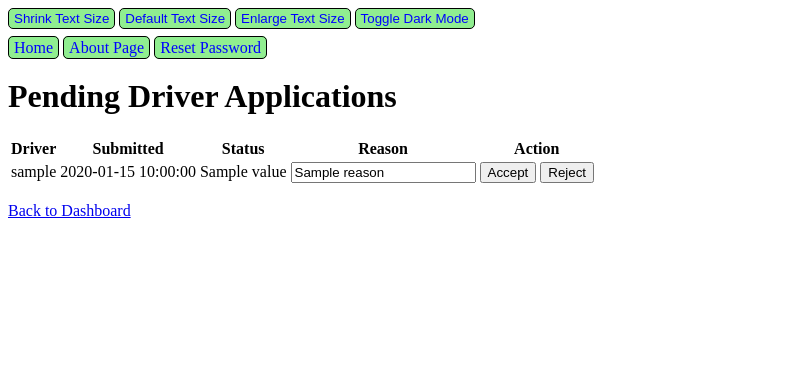
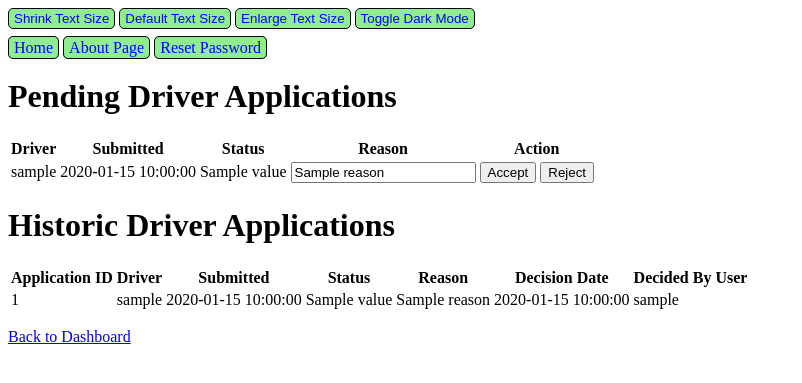
Before and after one commit to ppatel071/s26-CPSC4910-Team16, a Python web app: template app/templates/sponsor/driver_applications.html in a window 1280 px wide. Shown: the top 383 px of the page, without its empty margins (0-802 px from the left). Run offline with Jinja, Linux system fonts and the light colour scheme; the template is opened without the code that fills it: most values are stand-ins (such as "Sample title", 1, 10 or a date in 2020).

Commit message:
add historic driver applications

```diff
--- a/app/templates/sponsor/dashboard.html
+++ b/app/templates/sponsor/dashboard.html
@@ -7,7 +7,7 @@
 <p><a href="{{ url_for('sponsor.organization') }}">My Organization</a></p>
 <p><a href="{{ url_for('sponsor.profile_edit') }}">Edit My Profile</a></p>
 <p><a href="{{ url_for('sponsor.create_user') }}">Add Sponsor User</a></p>
-<p><a href="{{ url_for('sponsor.get_applications') }}">Pending Driver Applications</a></p>
+<p><a href="{{ url_for('sponsor.get_applications') }}">Driver Applications ({{ num_applications }})</a></p>
 
 <h2>Users</h2>
 {% if users %}
--- a/app/templates/sponsor/driver_applications.html
+++ b/app/templates/sponsor/driver_applications.html
@@ -5,7 +5,7 @@
 {% block content %}
 <h1>Pending Driver Applications</h1>
 
-{% if applications %}
+{% if pending_applications %}
   <table>
     <thead>
       <tr>
@@ -17,7 +17,7 @@
       </tr>
     </thead>
     <tbody>
-      {% for application in applications %}
+      {% for application in pending_applications %}
         <tr>
           <td>
             {% if application.driver and application.driver.user %}
@@ -51,5 +51,47 @@
   <p>No pending driver applications.</p>
 {% endif %}
 
+<h1>Historic Driver Applications</h1>
+{% if historic_applications %}
+  <table>
+    <thead>
+      <tr>
+        <th>Application ID</th>
+        <th>Driver</th>
+        <th>Submitted</th>
+        <th>Status</th>
+        <th>Reason</th>
+        <th>Decision Date</th>
+        <th>Decided By User</th>
+      </tr>
+    </thead>
+    <tbody>
+      {% for application in historic_applications %}
+        <tr>
+          <td>{{ application.application_id }}</td>
+          <td>
+            {% if application.driver and application.driver.user %}
+              {{ application.driver.user.username }}
+            {% else %}
+              Driver #{{ application.driver_id }}
+            {% endif %}
+          </td>
+          <td>{{ application.create_time }}</td>
+          <td>{{ application.status.value }}</td>
+          <td>{{ application.reason or '-' }}</td>
+          <td>{{ application.decision_date or '-' }}</td>
+          <td>
+            {% if application.decided_by_user %}
+              {{ application.decided_by_user.username }}
+            {% else %}
+              User #{{ application.decided_by_user_id or '-' }}
+            {% endif %}</td>
+        </tr>
+      {% endfor %}
+    </tbody>
+  </table>
+{% else %}
+  <p>No historic driver applications.</p>
+{% endif %}
 <p><a href="{{ url_for('sponsor.dashboard') }}">Back to Dashboard</a></p>
 {% endblock %}
```
Also changed, not shown: app/sponsor/routes.py (+14 -12 lines), app/sponsor/services.py (+26 -1 lines).
